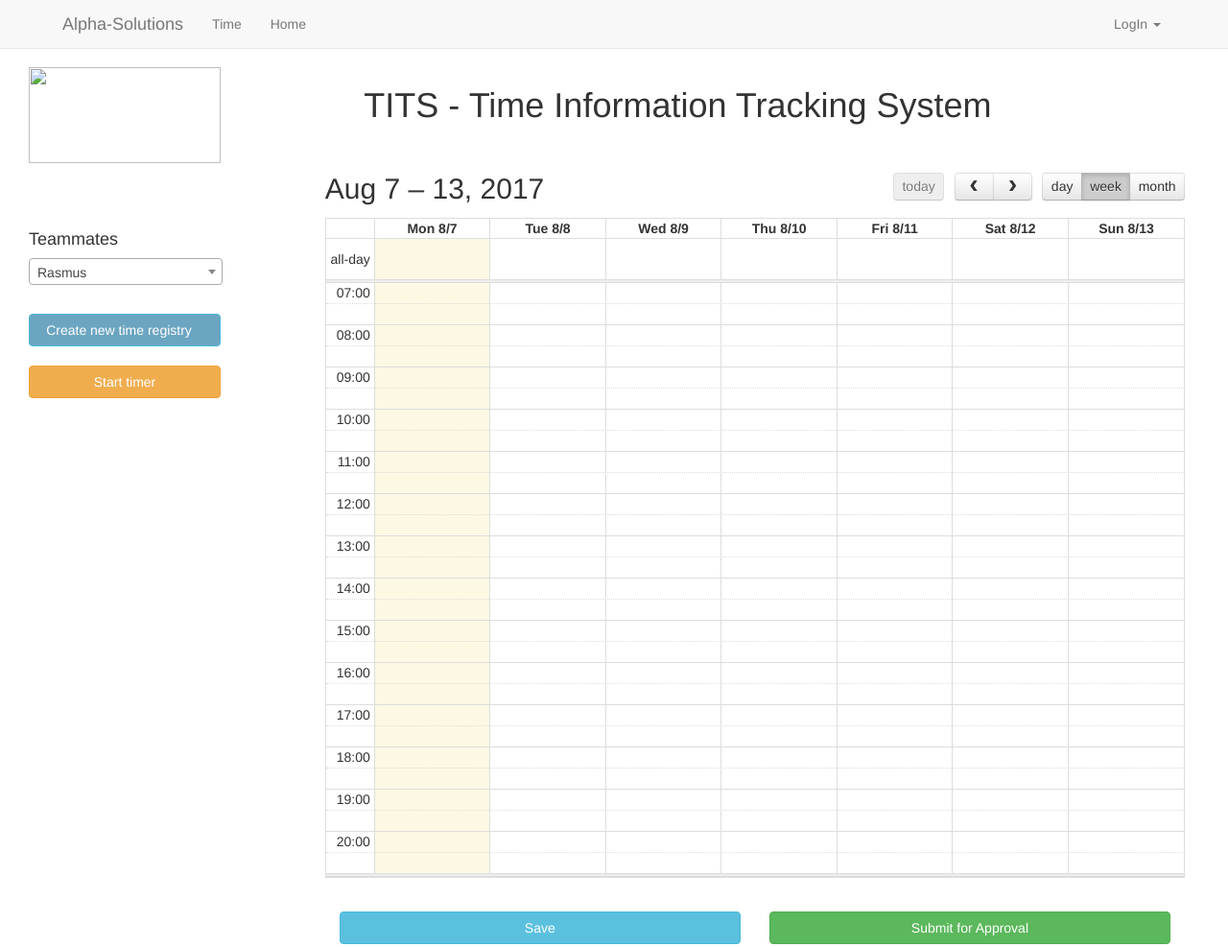
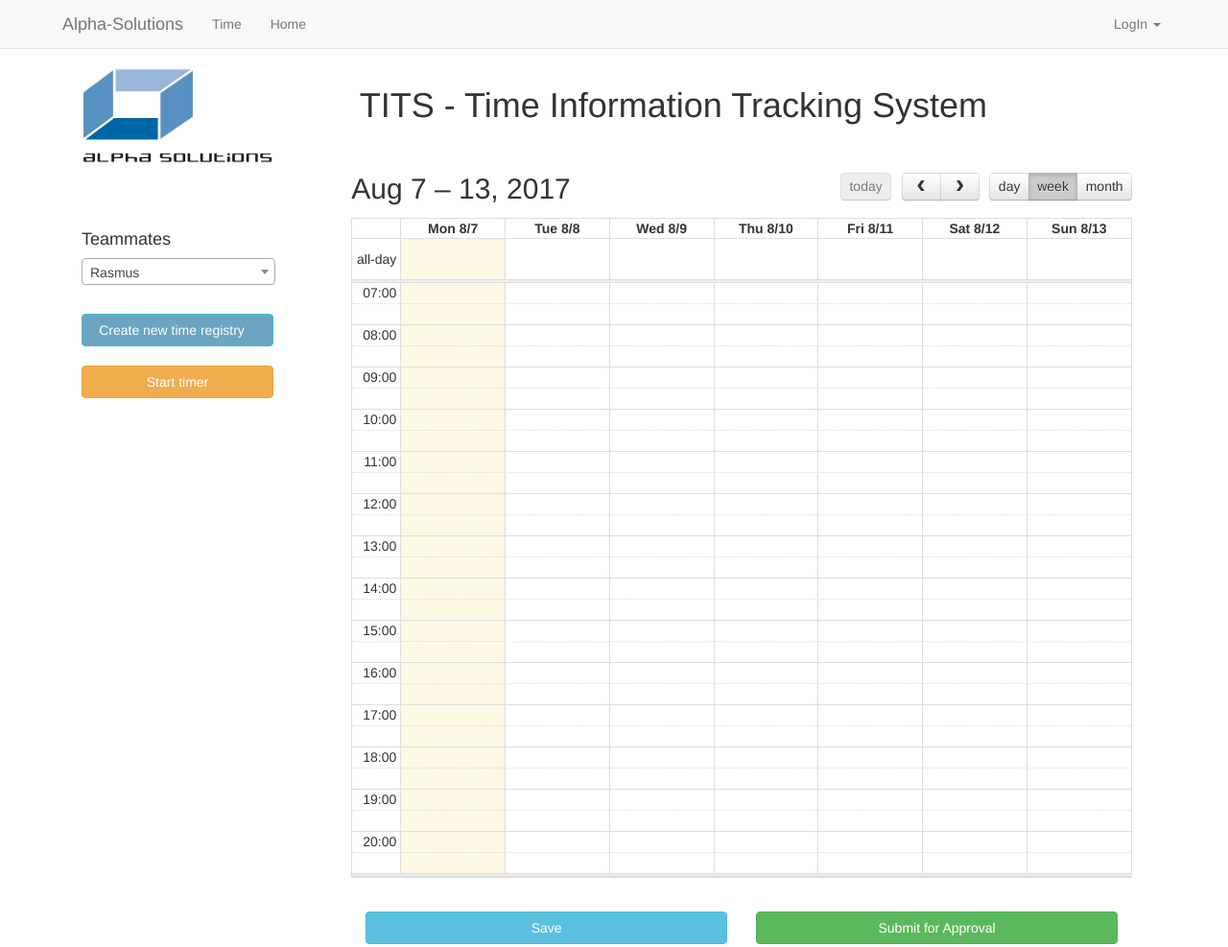
Before and after one commit to Madseffect/GUI-til-tits, a plain HTML site: page index.html in a window 1280 px wide. Shown: the whole page at 96% size. Drawn offline with nearby package versions, Linux system fonts and the light colour scheme.

Commit message:
LAST LAST LAST
Fixed the image and removed fluid from container

```diff
--- a/index.html
+++ b/index.html
@@ -64,11 +64,11 @@
         <!-- /.container-fluid -->
     </nav>
 
-    <div class="container-fluid" style="padding-left: 0px;">
+    <div class="container" style="padding-left: 0px;">
     <div class="col-md-12 overskrift">
         <div col-md-12>
             <div class="col-md-1 img">
-                    <img src="~/images/LOGO.jpg" style="width:200px; height: 100px;" />
+                <img src="images/LOGO.jpg" style="width:200px; height: 100px;" />
             </div>
             <div class="col-md-11" style="padding-left:60px;">
                 <h1 style="text-align: center;">TITS - Time Information Tracking System</h1>
@@ -214,7 +214,6 @@
         </div>
     </div>
 </div>
-
 </body>
 
 </html>
```
Also changed, not shown: images/LOGO.jpg (added), start.css (line endings or trailing spaces). Lines whose indentation alone changed are shown as unchanged.
